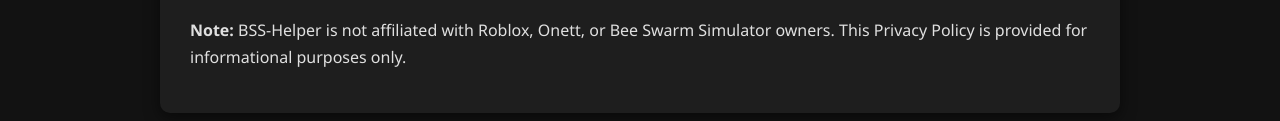
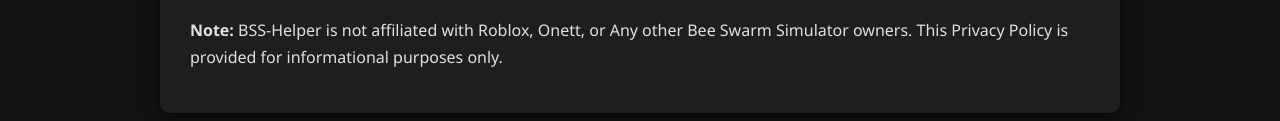
Before and after one commit to more-more-more/bss-helper, a plain HTML site: page privacy.html in a window 1280 px wide. Shown: the part 2448-2569 px from the top of the page. Drawn offline with Linux system fonts and the light colour scheme.

Commit message:
Update affiliation note in privacy policy

```diff
--- a/privacy.html
+++ b/privacy.html
@@ -159,7 +159,7 @@
   <li>Email: <a href="mailto:moremoremoreiwantmore@gmail.com">moremoremoreiwantmore@gmail.com</a></li>
 </ul>
 
-<p><strong>Note:</strong> BSS-Helper is not affiliated with Roblox, Onett, or Bee Swarm Simulator owners. This Privacy Policy is provided for informational purposes only.</p>
+<p><strong>Note:</strong> BSS-Helper is not affiliated with Roblox, Onett, or Any other Bee Swarm Simulator owners. This Privacy Policy is provided for informational purposes only.</p>
 
 </main>
 
```
